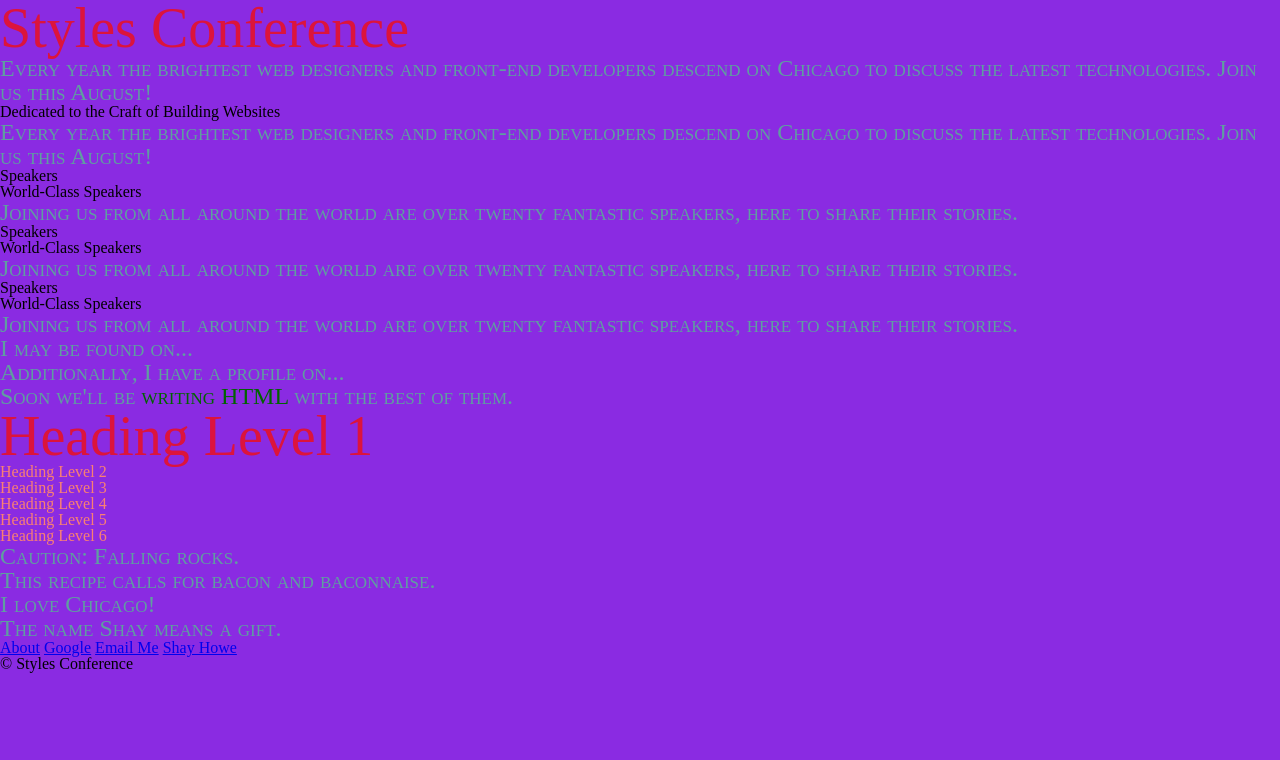
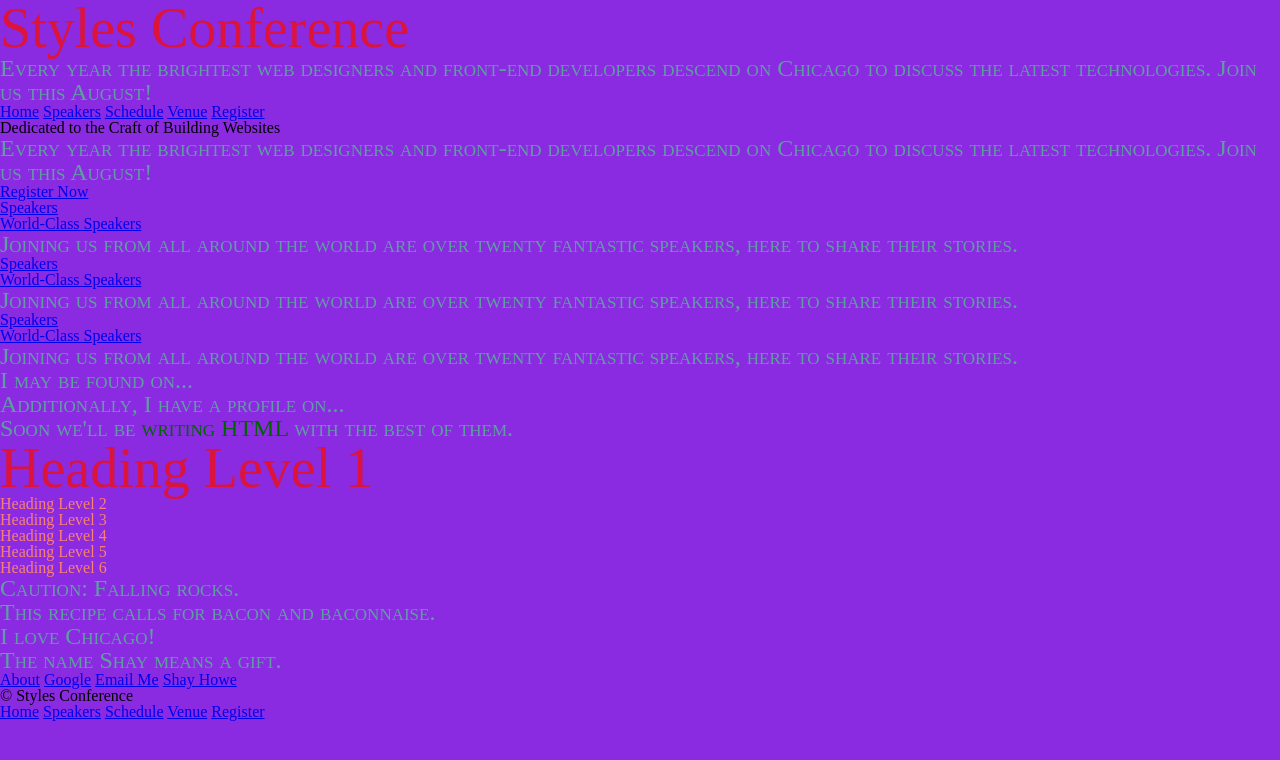
Before and after one commit to bainjen/shay-howe-intro-HTML-CSS, a plain HTML site: page index.html in a window 1280 px wide. Drawn offline with Linux system fonts and the light colour scheme.

Commit message:
update to make multiple pages

```diff
--- a/index.html
+++ b/index.html
@@ -10,30 +10,45 @@
     <header>
       <h1>Styles Conference</h1>
       <p>Every year the brightest web designers and front-end developers descend on Chicago to discuss the latest technologies. Join us this August!</p>
+
+      <nav>
+        <a href="index.html">Home</a>
+        <a href="speakers.html">Speakers</a>
+        <a href="schedule.html">Schedule</a>
+        <a href="venue.html">Venue</a>
+        <a href="register.html">Register</a>
+      </nav>
     </header>
 
     <section>
       <h2>Dedicated to the Craft of Building Websites</h2>
       <p>Every year the brightest web designers and front-end developers descend on Chicago to discuss the latest technologies. Join us this August!</p>
+      <a href="register.html">Register Now</a>
     </section>
 
     <section>
 
       <section>
+        <a href="speakers.html">
           <h5>Speakers</h5>
           <h3>World-Class Speakers</h3>
+        </a>
         <p>Joining us from all around the world are over twenty fantastic speakers, here to share their stories.</p>
       </section>
 
       <section>
+        <a href="speakers.html">
           <h5>Speakers</h5>
           <h3>World-Class Speakers</h3>
+        </a>
         <p>Joining us from all around the world are over twenty fantastic speakers, here to share their stories.</p>
       </section>
 
       <section>
+        <a href="speakers.html">
           <h5>Speakers</h5>
           <h3>World-Class Speakers</h3>
+        </a>
         <p>Joining us from all around the world are over twenty fantastic speakers, here to share their stories.</p>
       </section>
 
@@ -83,6 +98,14 @@
 
     <footer>
       <small>&copy; Styles Conference</small>
+
+      <nav>
+        <a href="index.html">Home</a>
+        <a href="speakers.html">Speakers</a>
+        <a href="schedule.html">Schedule</a>
+        <a href="venue.html">Venue</a>
+        <a href="register.html">Register</a>
+      </nav>
     </footer>
 
   </body>
```
Also changed, not shown: register.html (added), schedule.html (added), speakers.html (added), venue.html (added), 1 other file. Lines whose indentation alone changed are shown as unchanged.
